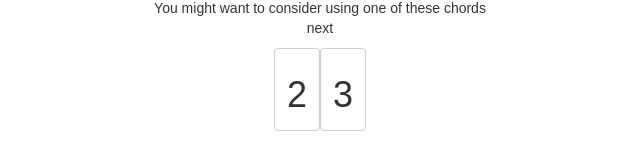
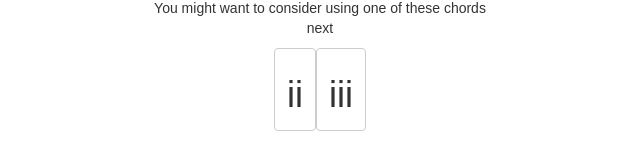
Before and after one commit to rimeister/which-chord-next, a React (Create React App) app: page / in a window 1280 px wide. Shown: the part 176-341 px from the top of the page, without its empty margins (320-960 px from the left). Built offline with nearby package versions, Linux system fonts and the light colour scheme.

Commit message:
fixed function that converts number to Romain Numeral -> Had to convert string to integer

```diff
--- a/src/App.js
+++ b/src/App.js
@@ -11,6 +11,42 @@ var chordMap = {
   7: [4,7]
 }
 
+function convertNumToRoman(num) {
+
+  var romanNum;
+  num = Number(num);
+
+  switch(num) {
+    case 1:
+      romanNum = 'I';
+      break;
+    case 2:
+      romanNum = 'ii';
+      break;
+    case 3:
+      romanNum = 'iii';
+      break;
+    case 4:
+      romanNum = 'IV';
+      break;
+    case 5:
+      romanNum = 'V';
+      break;
+    case 6:
+      romanNum = 'vi';
+      break;
+    case 7:
+      romanNum = 'vii°';
+      break;
+    default:
+      romanNum = '?';
+      break;
+  }
+
+  return romanNum;
+
+}
+
 class CurrentChord extends Component {
 
   constructor(props) {
@@ -18,48 +54,14 @@ class CurrentChord extends Component {
     this.state = {
       currentChordValue: '5'
     }
+
+    this.convertNumToRoman = convertNumToRoman.bind(this)
   }
-
-  convertNumToRoman(num) {
-
-    var romanNum;
-
-    switch(num) {
-      default:
-        romanNum = this.state.currentChordValue;
-        break;
-      case '1':
-        romanNum = 'I';
-        break;
-      case '2':
-        romanNum = 'ii';
-        break;
-      case '3':
-        romanNum = 'iii';
-        break;
-      case '4':
-        romanNum = 'IV';
-        break;
-      case '5':
-        romanNum = 'V';
-        break;
-      case '6':
-        romanNum = 'vi';
-        break;
-      case '7':
-        romanNum = 'vii°';
-        break;
-    }
-
-    return romanNum;
-
-  }
-
 
   render() {
     return(
 
-      <button class="btn btn-primary btn-lrg"><h1>{this.convertNumToRoman(this.state.currentChordValue)}</h1></button>
+      <button className="btn btn-primary btn-lrg"><h1>{convertNumToRoman(this.state.currentChordValue)}</h1></button>
     )
   }
 
@@ -74,12 +76,13 @@ class SuggestedChords extends Component {
 
   }
 
+
+
   render() {
-    return(<span>
-      {this.state.suggestedChords.map((chord,i) =>
-        <button class="btn btn-default btn-lrg"><h1>{this.state.suggestedChords[i]}</h1></button>
-      )}
-      </span>
+    return(
+      this.state.suggestedChords.map((chord,i) =>
+        <button className="btn btn-default btn-lrg" key={i}><h1>{convertNumToRoman(this.state.suggestedChords[i])}</h1></button>
+      )
     )
   }
 
```
